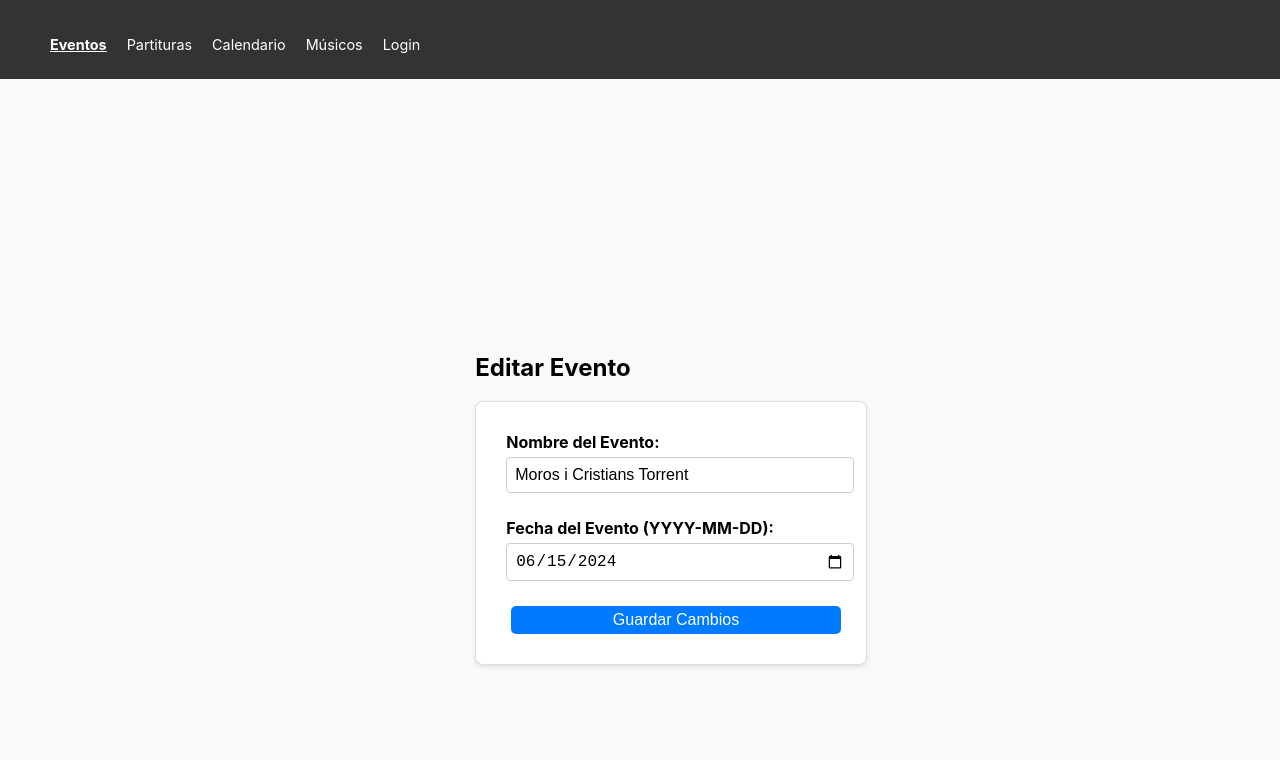
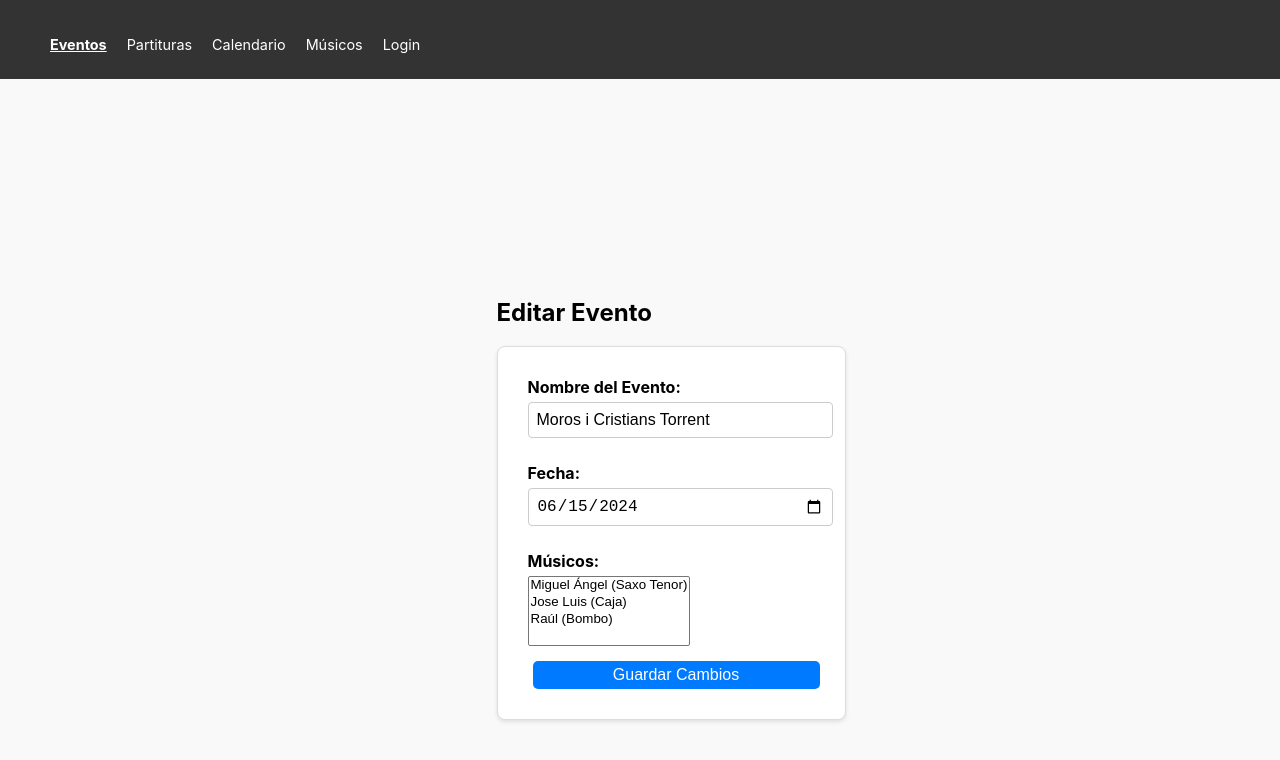
Before and after one commit to migueferse/xarangapp, a React (Create React App) app: page /events/1 in a window 1280 px wide. Shown: the top 760 px of the page. Built offline with nearby package versions, Linux system fonts and the light colour scheme.

Commit message:
Change controllers

```diff
--- a/src/controllers/eventsController.js
+++ b/src/controllers/eventsController.js
@@ -30,6 +30,10 @@ const createOrUpdateEvent = (event) => {
   }
 };
 
+const addMusicianToEvent = (eventId, musicianId) => {
+  eventsService.addMusicianToEvent(eventId, musicianId);
+};
+
 export default {
   getAllEvents,
   createEvent,
@@ -37,4 +41,5 @@ export default {
   removeEvent,
   getEventById,
   createOrUpdateEvent,
+  addMusicianToEvent,
 };
--- a/src/services/eventsService.js
+++ b/src/services/eventsService.js
@@ -1,7 +1,7 @@
 const events = [
-  { id: 1, name: "Moros i Cristians Torrent", date: "2024-06-15" },
-  { id: 2, name: "Despedida solter", date: "2024-07-20" },
-  { id: 3, name: "Festes del poble", date: "2024-08-05" },
+  { id: 1, name: "Moros i Cristians Torrent", date: "2024-06-15", musicians: [] },
+  { id: 2, name: "Despedida solter", date: "2024-07-20", musicians: [] },
+  { id: 3, name: "Festes del poble", date: "2024-08-05", musicians: [] },
 ];
 
 const getEvents = () => {
@@ -9,7 +9,7 @@ const getEvents = () => {
 };
 
 const getEventById = (id) => {
-  return events.find((event) => event.id === id);
+  return events.find((event) => event.id === parseInt(id));
 };
 
 const addEvent = (newEvent) => {
@@ -29,7 +29,16 @@ const deleteEvent = (id) => {
   if (index !== -1) {
     events.splice(index, 1);
   }
+
 };
+
+const addMusicianToEvent = (eventId, musicianId) => {
+  const event = getEventById(eventId);
+  if (event) {
+    event.musicians.push(musicianId);
+  }
+};
+
 
 export default {
   getEvents,
@@ -37,4 +46,5 @@ export default {
   addEvent,
   editEvent,
   deleteEvent,
+  addMusicianToEvent,
 };
--- a/src/views/components/EventDetails.js
+++ b/src/views/components/EventDetails.js
@@ -1,29 +1,41 @@
 import React, { useState, useEffect } from "react";
 import { useParams, useNavigate } from "react-router-dom";
 import eventsController from "../../controllers/eventsController";
+import musiciansController from "../../controllers/musiciansController";
 import "../../styles/events.css";
 
-const EventDetailsPage = () => {
+const EventDetailPage = () => {
   const { id } = useParams();
   const navigate = useNavigate();
 
   const [formData, setFormData] = useState({
     name: "",
+    place: "",
     date: "",
+    musicians: [],
   });
+
+  const [allMusicians, setAllMusicians] = useState([]);
 
   useEffect(() => {
     if (id) {
-      const event = eventsController.getEventById(Number(id));
+      const event = eventsController.getEventById(id);
       if (event) {
         setFormData(event);
       }
     }
+
+    setAllMusicians(musiciansController.getAllMusicians());
   }, [id]);
 
   const handleChange = (e) => {
     const { name, value } = e.target;
     setFormData({ ...formData, [name]: value });
+  };
+
+  const handleMusicianSelect = (e) => {
+    const selectedOptions = Array.from(e.target.selectedOptions).map((option) => option.value);
+    setFormData({ ...formData, musicians: selectedOptions });
   };
 
   const handleSubmit = (e) => {
@@ -47,7 +59,7 @@ const EventDetailsPage = () => {
           />
         </div>
         <div className="form-group">
-          <label>Fecha del Evento (YYYY-MM-DD):</label>
+          <label>Fecha:</label>
           <input
             type="date"
             name="date"
@@ -55,6 +67,21 @@ const EventDetailsPage = () => {
             onChange={handleChange}
             required
           />
+        </div>
+        <div className="form-group">
+          <label>Músicos:</label>
+          <select
+            multiple
+            value={formData.musicians}
+            onChange={handleMusicianSelect}
+            className="form-control"
+          >
+            {allMusicians.map((musician) => (
+              <option key={musician.id} value={musician.id}>
+                {musician.name} ({musician.instrument})
+              </option>
+            ))}
+          </select>
         </div>
         <button type="submit" className="btn btn-primary">
           {id ? "Guardar Cambios" : "Crear Evento"}
@@ -64,4 +91,4 @@ const EventDetailsPage = () => {
   );
 };
 
-export default EventDetailsPage;
+export default EventDetailPage;
--- a/src/views/components/Events.js
+++ b/src/views/components/Events.js
@@ -1,6 +1,7 @@
 import React, { useState, useEffect } from "react";
 import { useNavigate } from "react-router-dom";
 import eventsController from '../../controllers/eventsController';
+import musiciansController from "../../controllers/musiciansController";
 import '../../styles/events.css';
 
 const Events = () => {
@@ -34,6 +35,10 @@ const Events = () => {
         {events.map((event) => (
           <li key={event.id} className="event-item">
             <span>{event.name} - {event.date}</span>
+            <div>Músicos: {event.musicians.map((musicianId) => {
+              const musician = musiciansController.getMusicianById(musicianId);
+              return musician ? musician.name : "";
+            }).join(", ")}</div>
             <button onClick={() => handleEdit(event.id)} className="btn btn-warning">Editar</button>
             <button onClick={() => handleDelete(event.id)} className="btn btn-danger">Eliminar</button>
           </li>
```
